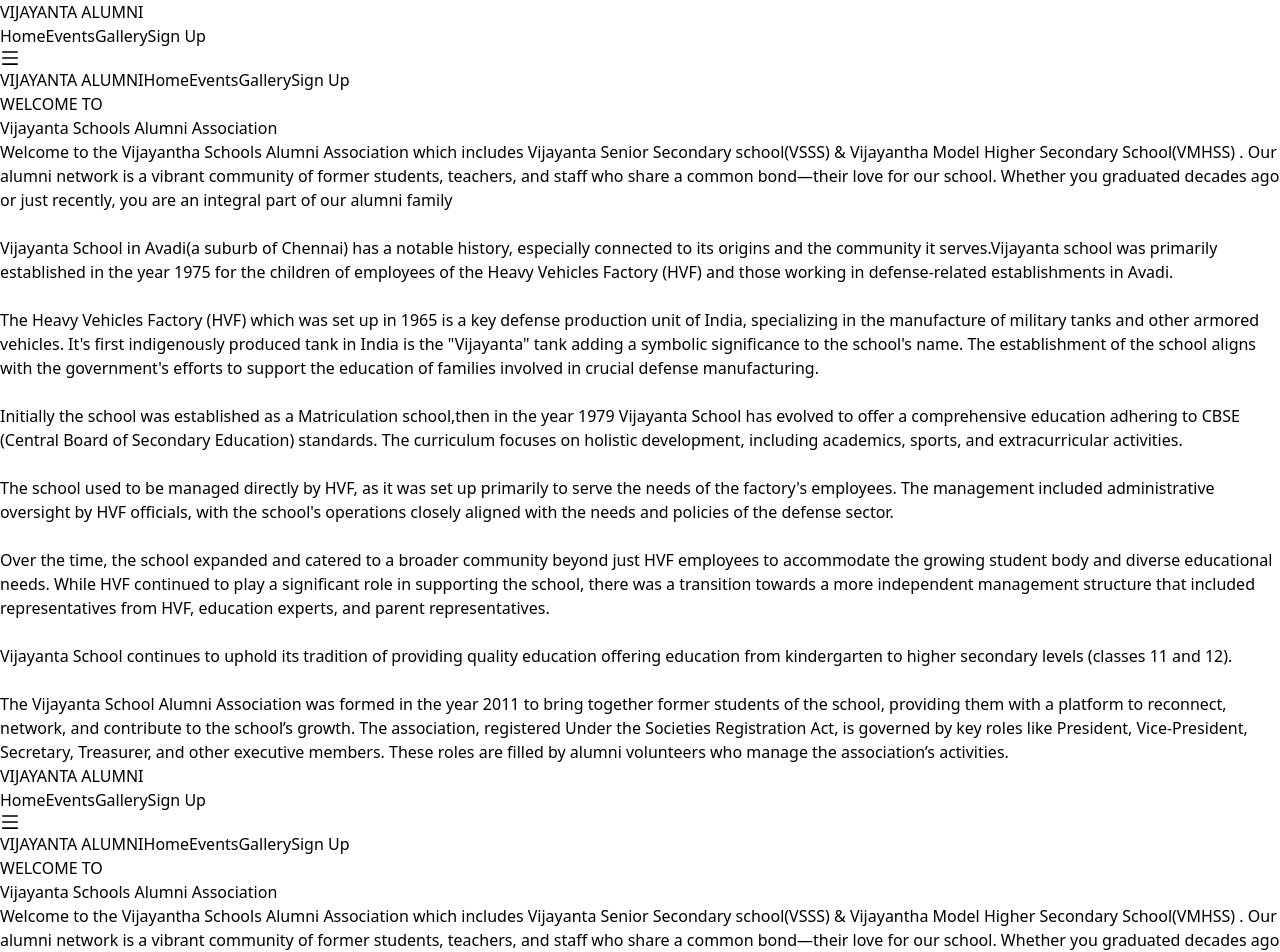
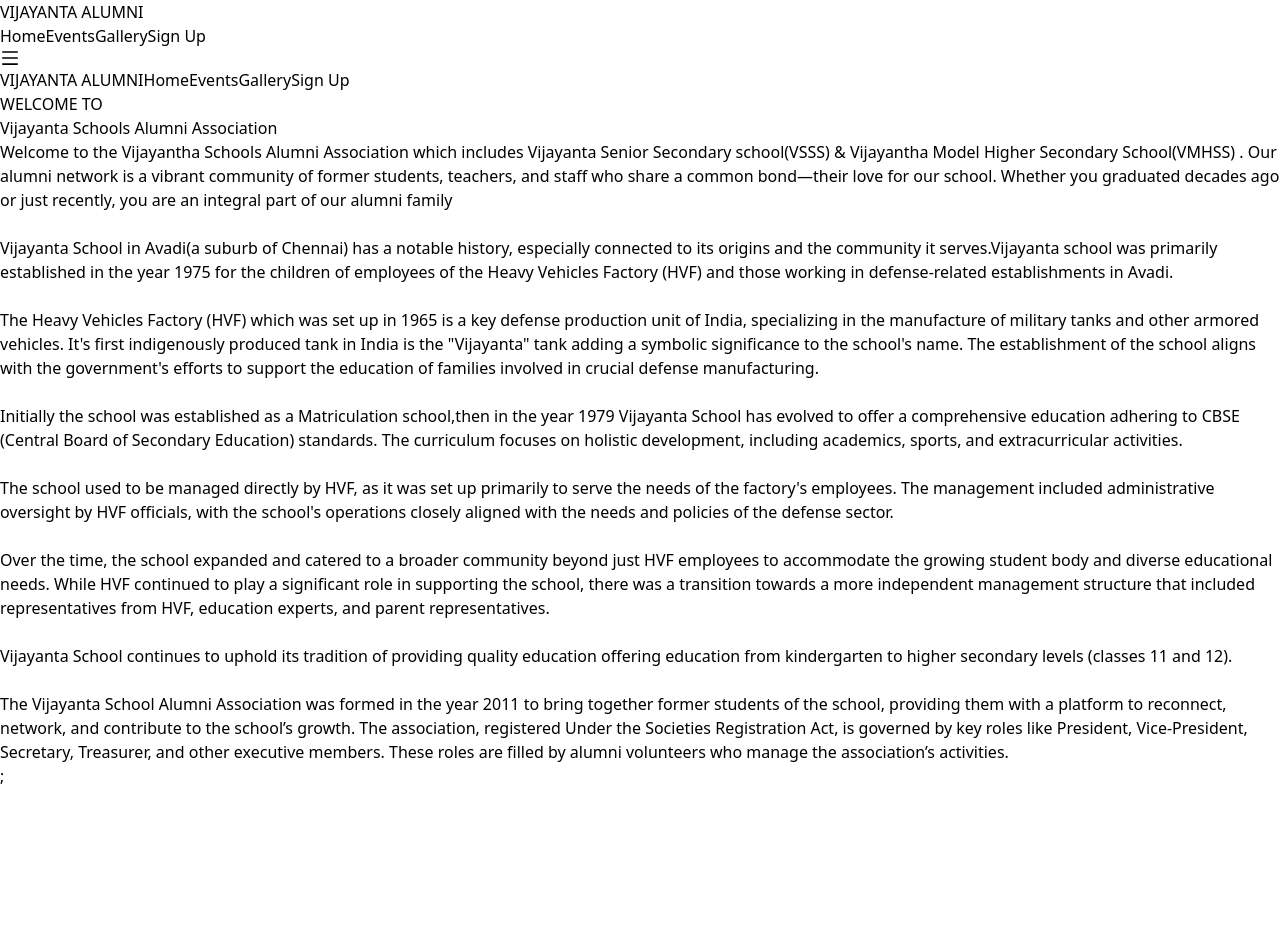
Before and after one commit to LalithAdithyanSuresh/VijayantaAlumni, a React (Vite) app: page / in a window 1280 px wide. Shown: the top 952 px of the page. After the commit the page ends 800 px from the top, so only its background shows below. Built offline with nearby package versions, Linux system fonts and the light colour scheme.

Commit message:
shifting to router

```diff
--- a/src/components/Buttons/NavLinks.jsx
+++ b/src/components/Buttons/NavLinks.jsx
@@ -1,6 +1,9 @@
-function NavLinks({text,code,c,setPage,handleNav}) {
+import { NavLink } from 'react-router-dom';
+function NavLinks({text,code,c,setPage,handleNav,route}) {
     return (
-        <a onClick={() => {setPage(code);if(handleNav){handleNav();}}} className={c==1 ? "bg-white  p-2 m-2  text-[#3572EF] font-medium cursor-pointer" : "text-gray-700  bg-white p-2 m-2 hover:text-[#3572EF] font-medium cursor-pointer"}>{text}</a>
+        <NavLink to={route} className={c==1 ? "bg-white  p-2 m-2  text-[#3572EF] font-medium cursor-pointer" : "text-gray-700  bg-white p-2 m-2 hover:text-[#3572EF] font-medium cursor-pointer"} >
+            {text}
+        </NavLink>
      );
 }
 
--- a/src/components/Navbar.jsx
+++ b/src/components/Navbar.jsx
@@ -1,7 +1,7 @@
 import React, {useState} from 'react';
 import {AiOutlineClose, AiOutlineMenu} from 'react-icons/ai'
-import PageChoose from './PageChoose.jsx';
 import NavLinks from './Buttons/NavLinks.jsx';
+import { NavLink } from 'react-router-dom';
 function Navbar(){
     const [page,setPage] = useState(0);
     const [nav,setNav] = useState(true)
@@ -18,11 +18,10 @@ function Navbar(){
                     </a>
                 </div>
                 <div className="hidden md:flex items-center space-x-4">
-                    <NavLinks text={"Home"} code={0} c={page==0 ? 1 : 0} setPage={setPage}></NavLinks>
-                    <NavLinks text={"Events"} code={1} c={page==1 ? 1 : 0} setPage={setPage}></NavLinks>
-                    <NavLinks text={"Gallery"} code={2} c={page==2 ? 1 : 0} setPage={setPage}></NavLinks>
-
-                    <a onClick={() =>setPage(3)} className={page==3 ? "text-white  bg-[#3572EF] p-2 font-medium cursor-pointer border-2 border-[#3572EF] rounded m-2" : "text-white  bg-[#3572EF] p-2 m-2 hover:text-[#3572EF] hover:bg-white font-medium border-2 border-[#3572EF] rounded  cursor-pointer"}>Sign Up</a>
+                    <NavLinks text={"Home"} code={0} c={page==0 ? 1 : 0} setPage={setPage} route={'/'}></NavLinks>
+                    <NavLinks text={"Events"} code={1} c={page==1 ? 1 : 0} setPage={setPage} route={'events'}></NavLinks>
+                    <NavLinks text={"Gallery"} code={2} c={page==2 ? 1 : 0} setPage={setPage} route={'gallery'}></NavLinks>
+                    <NavLink to={'/signup'} className={page==3 ? "text-white  bg-[#3572EF] p-2 font-medium cursor-pointer border-2 border-[#3572EF] rounded m-2" : "text-white  bg-[#3572EF] p-2 m-2 hover:text-[#3572EF] hover:bg-white font-medium border-2 border-[#3572EF] rounded  cursor-pointer"}>Sign Up</NavLink>
                 </div>
                 <div onClick={handleNav} className='block md:hidden'>
                     {!nav ? <AiOutlineClose size={20} /> : <AiOutlineMenu size={20}/>}
@@ -32,13 +31,12 @@ function Navbar(){
                     <a href="#navbar" className="flex-shrink-0 text-2xl font-bold text-[#3572EF] mb-8 ">
                         VIJAYANTA ALUMNI
                     </a>
-                    <NavLinks text={"Home"} code={0} c={page==0 ? 1 : 0} setPage={setPage} handleNav={handleNav}></NavLinks>
-                    <NavLinks text={"Events"} code={1} c={page==1 ? 1 : 0} setPage={setPage} handleNav={handleNav}></NavLinks>
-                    <NavLinks text={"Gallery"} code={2} c={page==2 ? 1 : 0} setPage={setPage} handleNav={handleNav}></NavLinks>
-                    <NavLinks text={"Sign Up"} code={3} c={page==3 ? 1 : 0} setPage={setPage} handleNav={handleNav}></NavLinks>
+                    <NavLinks text={"Home"} code={0} c={page==0 ? 1 : 0} setPage={setPage} handleNav={handleNav} route={'/'}></NavLinks>
+                    <NavLinks text={"Events"} code={1} c={page==1 ? 1 : 0} setPage={setPage} handleNav={handleNav} route={'/events'}></NavLinks>
+                    <NavLinks text={"Gallery"} code={2} c={page==2 ? 1 : 0} setPage={setPage} handleNav={handleNav} route={'/gallery'}></NavLinks>
+                    <NavLinks text={"Sign Up"} code={3} c={page==3 ? 1 : 0} setPage={setPage} handleNav={handleNav} route={'/signup'}></NavLinks>
                 </div>
         </div>
-        <PageChoose x={page}></PageChoose>
         </>
     );
 }
--- a/src/layouts/Basic.jsx
+++ b/src/layouts/Basic.jsx
@@ -6,9 +6,6 @@ function Basic() {
     return (
         <>
             <Navbar />
-            <Navbar />
-            <Navbar />
-            <Navbar />
             <Outlet />
         </>
      );
--- a/src/main.jsx
+++ b/src/main.jsx
@@ -1,14 +1,33 @@
-import { StrictMode } from 'react'
-import { createRoot } from 'react-dom/client'
-import './index.css'
-import Basic from './layouts/Basic.jsx';
-import Navbar from './components/Navbar.jsx'
-import { GoogleOAuthProvider } from "@react-oauth/google"
+import { StrictMode } from "react";
+import {
+  Route,
+  createBrowserRouter,
+  createRoutesFromElements,
+  RouterProvider,
+  Navigate,
+} from "react-router-dom";
+import { createRoot } from "react-dom/client";
+import "./index.css";
+import Basic from "./layouts/Basic.jsx";
+import HomePage from "./pages/Homepage.jsx";
+import { GoogleOAuthProvider } from "@react-oauth/google";
+import SignUpPage from "./pages/SignUpPage.jsx";
+import EventsPage from "./pages/EventsPage.jsx";
 
-createRoot(document.getElementById('root')).render(
-  <GoogleOAuthProvider clientId='391503520977-j03sl4e4qvbpsifhaagmmq435urc0mb7.apps.googleusercontent.com'>
+const router = createBrowserRouter(
+  createRoutesFromElements(
+    <Route path="/" element={<Basic />}>
+      <Route index element={<HomePage />} />
+      <Route path='/signup' element={ <SignUpPage /> } />
+      <Route path="/events" element={<EventsPage />} />
+    </Route>
+  )
+)
+
+createRoot(document.getElementById("root")).render(
+  <GoogleOAuthProvider clientId="391503520977-j03sl4e4qvbpsifhaagmmq435urc0mb7.apps.googleusercontent.com">
     <StrictMode>
-      <Basic />
+      <RouterProvider router={router} />;
     </StrictMode>
   </GoogleOAuthProvider>
-)
+);
--- /dev/null
+++ b/src/pages/EventsPage.jsx
@@ -0,0 +1,11 @@
+import React from 'react'
+
+const EventsPage = () => {
+  return (
+    <>
+        {'Cool Event Page'}
+    </>
+  )
+}
+
+export default EventsPage
--- /dev/null
+++ b/src/pages/Homepage.jsx
@@ -0,0 +1,12 @@
+import React from 'react'
+import Hero from "../components/Hero.jsx"
+
+const Homepage = () => {
+  return (
+    <>
+        <Hero />
+    </>
+  )
+}
+
+export default Homepage
--- /dev/null
+++ b/src/pages/SignUpPage.jsx
@@ -0,0 +1,12 @@
+import React, { useState } from 'react';
+import SignUp from '../components/SignUp';
+
+const SignUpPage = () => {
+    return (
+        <>
+            <SignUp />
+        </>
+     );
+}
+
+export default SignUpPage;
```
Also changed, not shown: src/layouts/MainLayout.jsx (deleted, +0 -15 lines), src/pages/SignUp.jsx (deleted, +0 -11 lines).
